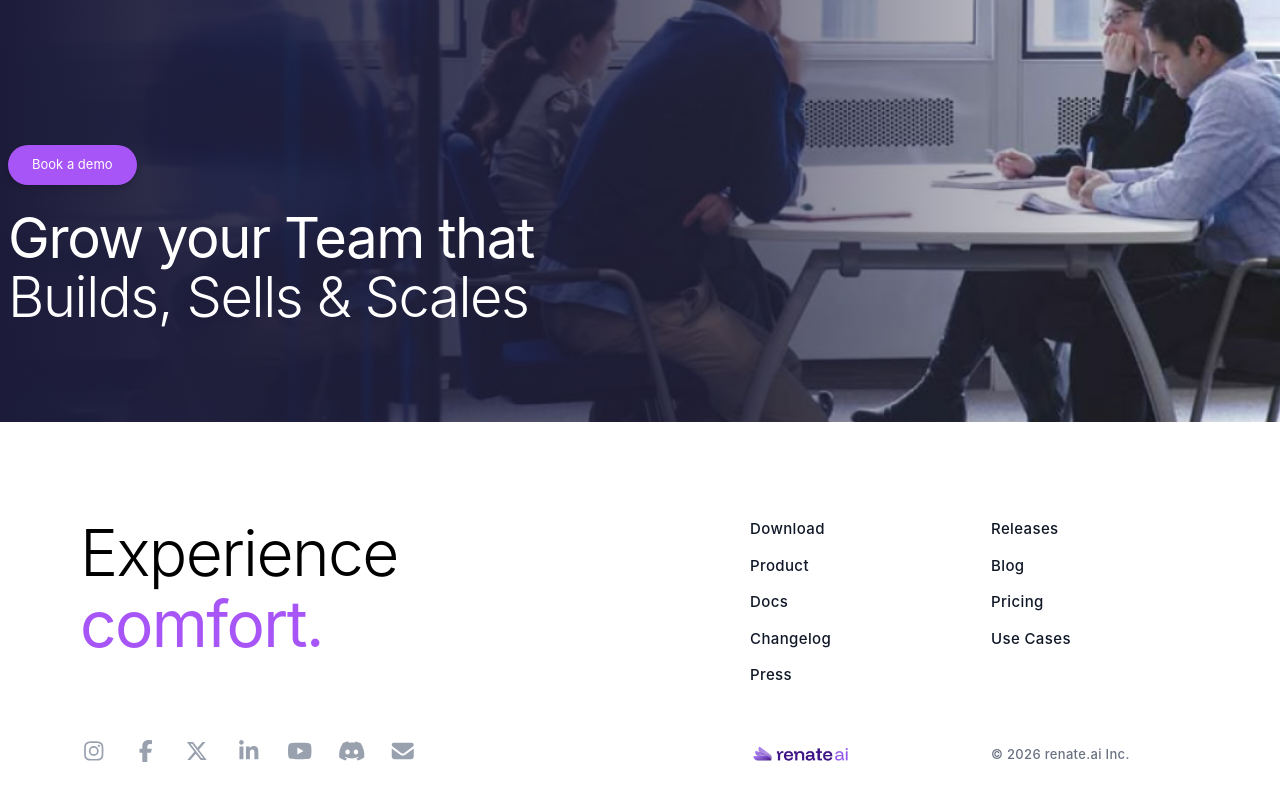
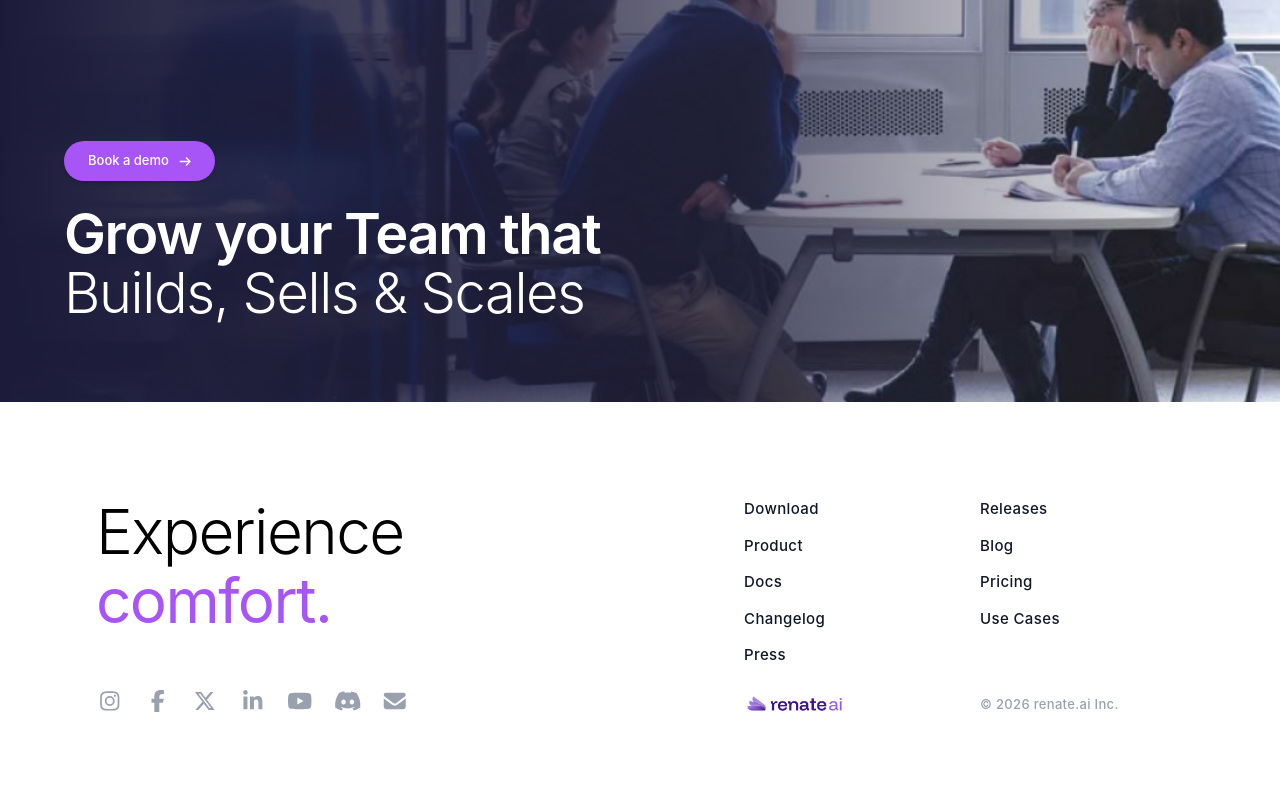
Before and after one commit to hrujulTodankar/Renate_Dashboard, a React (Vite) app: page / in a window 1280 px wide. Shown: the part 4520-5320 px from the top of the page. Built offline with nearby package versions, Linux system fonts and the light colour scheme; a web font is replaced by a local one.

Commit message:
updated page 5

```diff
--- a/src/pages/page5.jsx
+++ b/src/pages/page5.jsx
@@ -1,167 +1,287 @@
+/**
+ * RenateLastScreen.jsx
+ * ─────────────────────────────────────────────────────────────
+ * Hero CTA + Footer section with Framer Motion micro-interactions.
+ * Breakpoints: 375px (mobile) · 768px (tablet) · 1440px+ (desktop)
+ *
+ * Dependencies:
+ *   - framer-motion          →  npm install framer-motion
+ *   - @fortawesome/react-fontawesome + free-brands-svg-icons + free-solid-svg-icons
+ *   - Tailwind CSS
+ */
+
 import React from "react";
+import { motion } from "framer-motion";
 import { FontAwesomeIcon } from "@fortawesome/react-fontawesome";
-import team from "../assets/team.png";
+import {
+    faInstagram, faFacebookF, faXTwitter,
+    faLinkedinIn, faYoutube, faDiscord,
+} from "@fortawesome/free-brands-svg-icons";
+import { faEnvelope, faArrowRight } from "@fortawesome/free-solid-svg-icons";
+import team       from "../assets/team.png";
 import renatelogo from "../assets/renate_ai.png";
-// Brands Icons
-import {
-  faInstagram,
-  faFacebookF,
-  faXTwitter,
-  faLinkedinIn,
-  faYoutube,
-  faDiscord,
-} from "@fortawesome/free-brands-svg-icons";
-// Solid Icons
-import { faEnvelope } from "@fortawesome/free-solid-svg-icons";
 
-const footerLinks = [
-  { name: "Download", url: "#" },
-  { name: "Product", url: "#" },
-  { name: "Docs", url: "#" },
+/* ─── Data ───────────────────────────────────────────────────── */
+const FOOTER_LINKS = [
+    { name: "Download",  url: "#" },
+    { name: "Product",   url: "#" },
+    { name: "Docs",      url: "#" },
     { name: "Changelog", url: "#" },
-  { name: "Press", url: "#" },
-  { name: "Releases", url: "#" },
-  { name: "Blog", url: "#" },
-  { name: "Pricing", url: "#" },
+    { name: "Press",     url: "#" },
+    { name: "Releases",  url: "#" },
+    { name: "Blog",      url: "#" },
+    { name: "Pricing",   url: "#" },
     { name: "Use Cases", url: "#" },
 ];
 
-const socialIcons = [
-  { icon: faInstagram, url: "#" },
-  { icon: faFacebookF, url: "#" },
-  { icon: faXTwitter, url: "#" },
-  { icon: faLinkedinIn, url: "#" },
-  { icon: faYoutube, url: "#" },
-  { icon: faDiscord, url: "#" },
-  { icon: faEnvelope, url: "#" },
+const SOCIAL_ICONS = [
+    { icon: faInstagram,  label: "Instagram" },
+    { icon: faFacebookF,  label: "Facebook" },
+    { icon: faXTwitter,   label: "X / Twitter" },
+    { icon: faLinkedinIn, label: "LinkedIn" },
+    { icon: faYoutube,    label: "YouTube" },
+    { icon: faDiscord,    label: "Discord" },
+    { icon: faEnvelope,   label: "Email" },
 ];
 
-function RenateLastScreen() {
+/* ─── Animation Variants ─────────────────────────────────────── */
+const fadeUp = {
+    hidden:  { opacity: 0, y: 24 },
+    visible: (delay = 0) => ({
+        opacity: 1, y: 0,
+        transition: { duration: 0.6, ease: [0.22, 1, 0.36, 1], delay },
+    }),
+};
+
+const stagger = {
+    hidden:  {},
+    visible: { transition: { staggerChildren: 0.07, delayChildren: 0.05 } },
+};
+
+const linkVariant = {
+    hidden:  { opacity: 0, y: 10 },
+    visible: { opacity: 1, y: 0,
+               transition: { duration: 0.4, ease: "easeOut" } },
+};
+
+const socialVariant = {
+    hidden:  { opacity: 0, scale: 0.7 },
+    visible: { opacity: 1, scale: 1,
+               transition: { duration: 0.35, ease: [0.22, 1, 0.36, 1] } },
+};
+
+/* ─── Sub-components ─────────────────────────────────────────── */
+
+/** Full-bleed hero CTA panel */
+function HeroCTA() {
+    return (
+        <div className="relative w-full h-[440px] sm:h-[520px] md:h-[580px] overflow-hidden">
+
+            {/* Background image */}
+            <motion.img
+                src={team}
+                alt="Team collaborating"
+                initial={{ scale: 1.06, opacity: 0 }}
+                whileInView={{ scale: 1, opacity: 1 }}
+                viewport={{ once: true }}
+                transition={{ duration: 1.1, ease: [0.22, 1, 0.36, 1] }}
+                className="absolute inset-0 w-full h-full object-cover"
+            />
+
+            {/* Dark gradient overlay */}
+            <div className="absolute inset-0 bg-gradient-to-r from-[#1C1B3A] via-[#1C1B3A]/70 to-transparent" />
+
+            {/* Content — bottom-left */}
+            <motion.div
+                initial="hidden"
+                whileInView="visible"
+                viewport={{ once: true, amount: 0.4 }}
+                variants={stagger}
+                className="absolute bottom-0 left-0 right-0 z-10
+                           max-w-7xl mx-auto px-4 sm:px-10 lg:px-16
+                           pb-12 sm:pb-16 md:pb-20"
+            >
+                {/* Book a demo pill */}
+                <motion.button
+                    variants={fadeUp}
+                    whileHover={{ scale: 1.06, boxShadow: "0 8px 28px rgba(168,85,247,0.45)" }}
+                    whileTap={{ scale: 0.97 }}
+                    className="bg-[#A855F7] text-white text-[13px] font-medium
+                               px-6 py-2.5 rounded-full mb-6 shadow-md
+                               hover:bg-purple-500 transition-colors
+                               flex items-center gap-2 w-fit"
+                >
+                    Book a demo
+                    <motion.span
+                        animate={{ x: [0, 3, 0] }}
+                        transition={{ repeat: Infinity, duration: 1.8 }}
+                    >
+                        <FontAwesomeIcon icon={faArrowRight} className="text-[11px]" />
+                    </motion.span>
+                </motion.button>
+
+                {/* Headline */}
+                <motion.h1
+                    variants={fadeUp}
+                    custom={0.08}
+                    className="text-[36px] sm:text-[46px] lg:text-[56px]
+                               font-semibold text-white leading-[1.05]
+                               tracking-tight max-w-2xl"
+                >
+                    Grow your Team that{" "}
+                    <br className="hidden sm:block" />
+                    <span className="font-light">Builds, Sells &amp; Scales</span>
+                </motion.h1>
+            </motion.div>
+        </div>
+    );
+}
+
+/** Footer link item */
+function FooterLink({ name, url }) {
+    return (
+        <motion.a
+            variants={linkVariant}
+            href={url}
+            whileHover={{ x: 3, color: "#A855F7" }}
+            className="text-[14px] sm:text-[15px] text-gray-900 font-medium
+                       tracking-wide transition-colors"
+        >
+            {name}
+        </motion.a>
+    );
+}
+
+/** Social icon button */
+function SocialIcon({ icon, label }) {
+    return (
+        <motion.a
+            variants={socialVariant}
+            href="#"
+            aria-label={label}
+            whileHover={{ scale: 1.25, color: "#A855F7", y: -2 }}
+            whileTap={{ scale: 0.9 }}
+            className="text-gray-400 transition-colors text-[20px] sm:text-[22px]"
+        >
+            <FontAwesomeIcon icon={icon} />
+        </motion.a>
+    );
+}
+
+/** Left footer column: heading + social icons */
+function FooterLeft() {
+    return (
+        <motion.div
+            initial="hidden"
+            whileInView="visible"
+            viewport={{ once: true, amount: 0.3 }}
+            variants={stagger}
+            className="w-full lg:w-1/2 flex flex-col justify-between
+                       min-h-[220px] mb-14 lg:mb-0"
+        >
+            {/* Heading */}
+            <motion.h2
+                variants={fadeUp}
+                className="text-[36px] sm:text-[50px] lg:text-[62px]
+                           font-light text-black leading-[1.1] tracking-tight"
+            >
+                Experience{" "}
+                <motion.span
+                    initial={{ opacity: 0 }}
+                    whileInView={{ opacity: 1 }}
+                    viewport={{ once: true }}
+                    transition={{ delay: 0.3, duration: 0.5 }}
+                    className="text-[#A855F7] font-normal"
+                >
+                    comfort.
+                </motion.span>
+            </motion.h2>
+
+            {/* Social icons */}
+            <motion.div
+                variants={stagger}
+                className="flex items-center gap-4 sm:gap-5 mt-12 lg:mt-auto flex-wrap"
+            >
+                {SOCIAL_ICONS.map((s) => (
+                    <SocialIcon key={s.label} icon={s.icon} label={s.label} />
+                ))}
+            </motion.div>
+        </motion.div>
+    );
+}
+
+/** Right footer column: links + logo + copyright */
+function FooterRight() {
+    const col1 = FOOTER_LINKS.slice(0, 5);
+    const col2 = FOOTER_LINKS.slice(5);
+
+    return (
+        <div className="w-full lg:w-1/2 flex justify-start lg:justify-end">
+            <div className="w-full max-w-[440px] flex flex-col justify-between min-h-[220px]">
+
+                {/* Link columns */}
+                <motion.div
+                    initial="hidden"
+                    whileInView="visible"
+                    viewport={{ once: true, amount: 0.3 }}
+                    variants={stagger}
+                    className="grid grid-cols-2 gap-8 w-full"
+                >
+                    <div className="flex flex-col gap-3.5">
+                        {col1.map((link) => <FooterLink key={link.name} {...link} />)}
+                    </div>
+                    <div className="flex flex-col gap-3.5">
+                        {col2.map((link) => <FooterLink key={link.name} {...link} />)}
+                    </div>
+                </motion.div>
+
+                {/* Logo + copyright row */}
+                <motion.div
+                    initial="hidden"
+                    whileInView="visible"
+                    viewport={{ once: true, amount: 0.5 }}
+                    variants={stagger}
+                    className="grid grid-cols-2 gap-8 w-full mt-14 lg:mt-auto items-center"
+                >
+                    <motion.div variants={fadeUp} className="flex justify-start">
+                        <motion.img
+                            src={renatelogo}
+                            alt="Renate AI"
+                            whileHover={{ scale: 1.05 }}
+                            className="h-6 sm:h-7 w-auto object-contain"
+                        />
+                    </motion.div>
+                    <motion.p
+                        variants={fadeUp}
+                        custom={0.05}
+                        className="text-[12px] sm:text-[13px] text-gray-400
+                                   font-medium tracking-wide"
+                    >
+                        © 2026 renate.ai Inc.
+                    </motion.p>
+                </motion.div>
+            </div>
+        </div>
+    );
+}
+
+/* ─── Page Root ──────────────────────────────────────────────── */
+export default function RenateLastScreen() {
     return (
         <section className="w-full bg-white font-sans overflow-hidden">
 
-      {/* 1. Hero / Background Image Section */}
-      <div className="relative w-full h-[500px] md:h-[600px] flex items-center">
+            {/* ── Hero CTA ── */}
+            <HeroCTA />
 
-        {/* Background Image with Dark Gradient for Text Contrast */}
-        <div className="absolute inset-0">
-          <img
-            src={team}
-            alt="Team collaborating"
-            className="w-full h-full object-cover"
-          />
-          {/* Subtle gradient so the white text remains readable over the bright window */}
-          <div className="absolute inset-0 bg-gradient-to-r from-[#1A1635]/80 via-[#1A1635]/40 to-transparent"></div>
-        </div>
-
-        {/* Content Overlay - Left Aligned */}
-        <div className="relative w-full h-[500px] md:h-[600px] flex items-end pb-16 md:pb-24">
-
-        {/* Background Image with Dark Gradient for Text Contrast */}
-        <div className="absolute inset-0">
-          <img
-            src={team}
-            alt="Team collaborating"
-            className="w-full h-full object-cover"
-          />
-          {/* CHANGED: Made the left gradient slightly darker to match the new image */}
-          <div className="absolute inset-0 bg-gradient-to-r from-[#1C1B3A] via-[#1C1B3A]/70 to-transparent"></div>
-        </div>
-
-        {/* Content Overlay - Bottom Left Aligned */}
-        <div className="relative z-10 w-full max-w-7xl mx-auto px-6 sm:px-12 lg:px-2">
-
-          <button className="bg-[#A855F7] text-white text-[13px] font-sans px-6 py-2.5 rounded-full mb-6 shadow-md hover:bg-purple-500 transition-colors">
-            Book a demo
-          </button>
-
-          <h1 className="text-[40px] sm:text-[48px] lg:text-[56px] font-sans text-white leading-[1.05] tracking-tight max-w-2xl">
-            Grow your Team that <br />
-            <span className="font-light">Builds, Sells & Scales</span>
-          </h1>
-        </div>
-      </div>
-      </div>
-
-      {/* 2. Lower / Footer Section */}
-      {/* 2. Lower / Footer Section */}
-      <div className="max-w-[1400px] mx-auto w-full px-6 sm:px-12 lg:px-20 py-16 md:py-24">
-
-        <div className="flex flex-col lg:flex-row justify-between w-full">
-
-          {/* ========================================= */}
-          {/* LEFT SIDE: Heading & Social Icons         */}
-          {/* ========================================= */}
-          <div className="w-full lg:w-1/2 flex flex-col justify-between min-h-[250px] mb-16 lg:mb-0">
-
-            {/* Heading */}
-            <h2 className="text-[40px] sm:text-[56px] lg:text-[64px] font-light text-black leading-[1.1] tracking-tight">
-              Experience <span className="text-[#A855F7] font-normal">comfort.</span>
-            </h2>
-
-            {/* Social Icons - Pushed to bottom */}
-            <div className="flex items-center gap-5 md:gap-6 mt-16 lg:mt-auto">
-              {socialIcons.map((social, index) => (
-                <a key={index} href={social.url} className="text-gray-400 hover:text-gray-800 transition-colors text-[22px]">
-                  <FontAwesomeIcon icon={social.icon} />
-                </a>
-              ))}
-            </div>
-          </div>
-
-          {/* ========================================= */}
-          {/* RIGHT SIDE: Links, Logo & Copyright       */}
-          {/* ========================================= */}
-          <div className="w-full lg:w-1/2 flex justify-start lg:justify-end">
-
-            {/* Inner wrapper to keep the links and logo tightly aligned */}
-            <div className="w-full max-w-[450px] flex flex-col justify-between min-h-[250px]">
-
-              {/* Top: 2-Column Links Grid */}
-              <div className="grid grid-cols-2 gap-8 w-full">
-                {/* Column 1 */}
-                <div className="flex flex-col gap-3.5">
-                  {footerLinks.slice(0, 5).map((link) => (
-                    <a key={link.name} href={link.url} className="text-[14px] sm:text-[15px] text-gray-900 font-medium tracking-wide hover:text-[#A855F7] transition-colors">
-                      {link.name}
-                    </a>
-                  ))}
-                </div>
-                {/* Column 2 */}
-                <div className="flex flex-col gap-3.5">
-                  {footerLinks.slice(5).map((link) => (
-                    <a key={link.name} href={link.url} className="text-[14px] sm:text-[15px] text-gray-900 font-medium tracking-wide hover:text-[#A855F7] transition-colors">
-                      {link.name}
-                    </a>
-                  ))}
-                </div>
-              </div>
-
-              {/* Bottom: Logo and Copyright aligned directly under the link columns */}
-              <div className="grid grid-cols-2 gap-8 w-full mt-16 lg:mt-auto items-center">
-                {/* Logo aligns under Column 1 */}
-                <div className="flex justify-start">
-                  <img
-                      src={renatelogo}
-                      alt="Renate AI"
-                      className="h-6 sm:h-7 w-auto object-contain"
-                  />
-                </div>
-                {/* Copyright aligns under Column 2 */}
-                <div className="flex justify-start">
-                  <p className="text-[12px] sm:text-[13px] text-gray-500 font-medium tracking-wide">
-                    © 2026 renate.ai Inc.
-                  </p>
-                </div>
-              </div>
-
-            </div>
-          </div>
-
+            {/* ── Footer ── */}
+            <div className="max-w-[1400px] mx-auto w-full
+                            px-4 sm:px-10 lg:px-20 xl:px-24
+                            py-14 sm:py-20 md:py-24">
+                <div className="flex flex-col lg:flex-row justify-between w-full gap-4">
+                    <FooterLeft />
+                    <FooterRight />
                 </div>
             </div>
         </section>
     );
 }
-
-export default RenateLastScreen;
```
Lines whose indentation alone changed are shown as unchanged.
